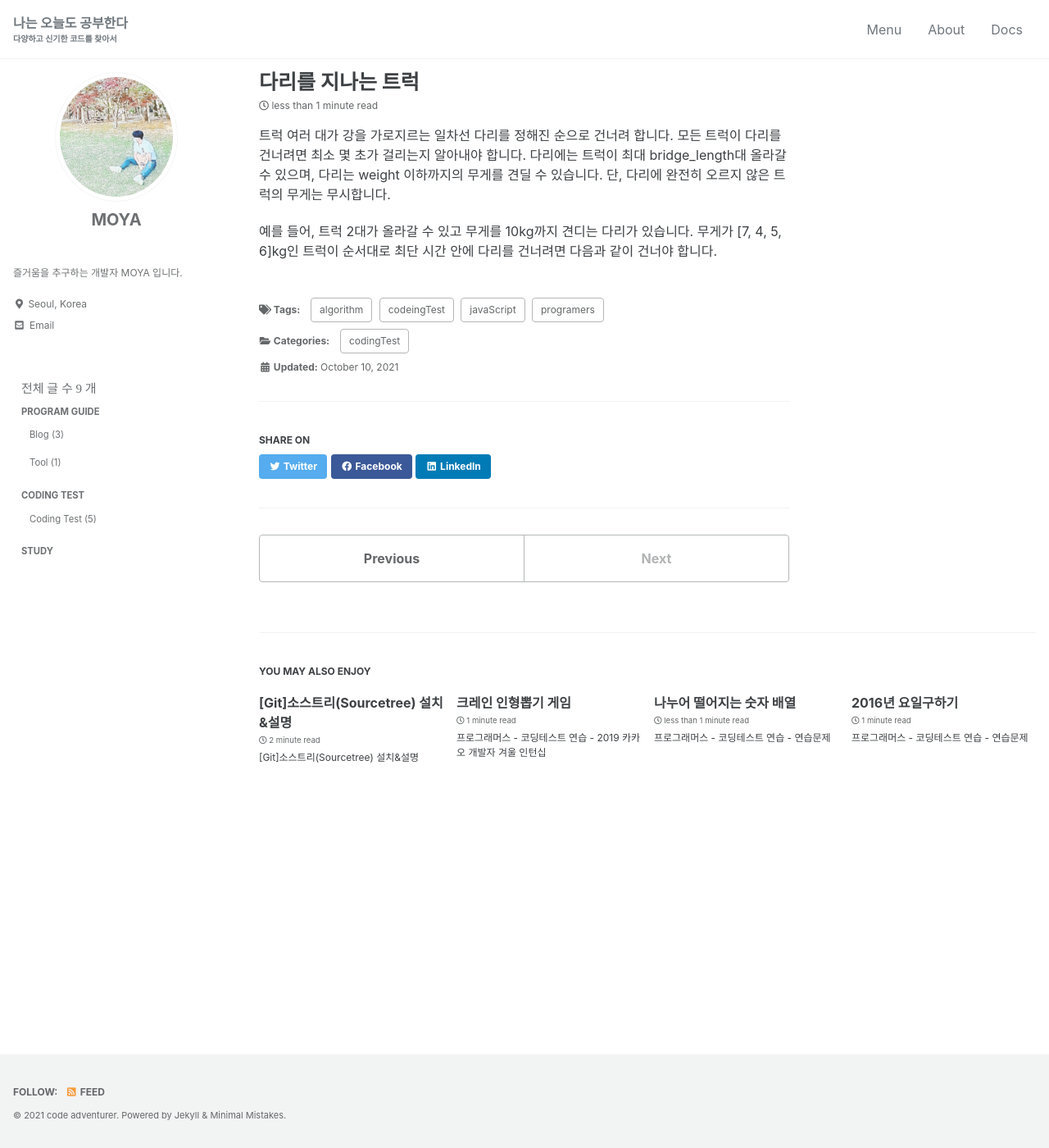
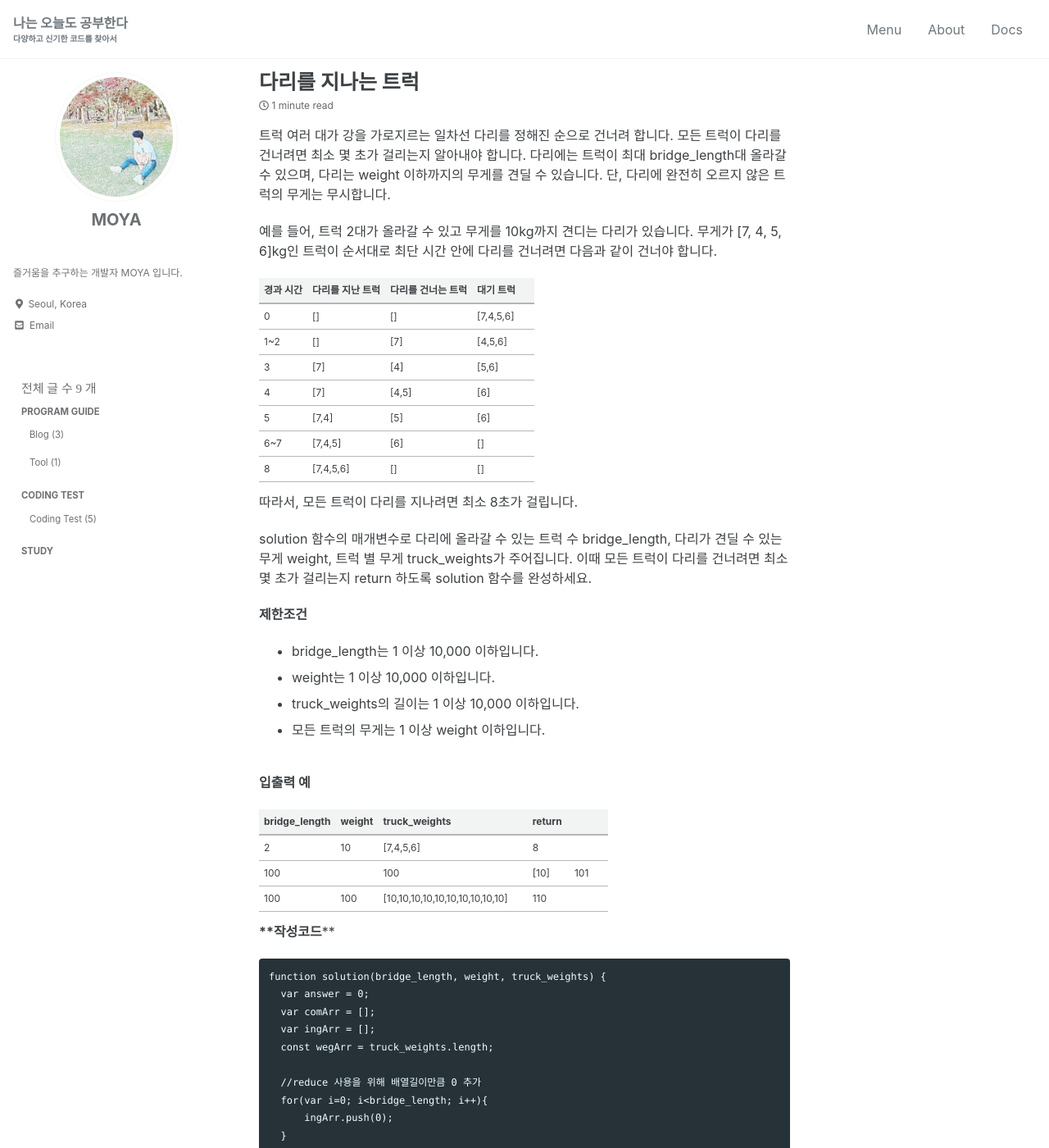
Before and after one commit to kdc7140/kdc7140.github.io, a Jekyll site: the page built from _posts/codingTest/2021-10-10-codingTest4.md, in a window 1280 px wide and 1400 px high. Shown: the whole window at 82% size. Built offline with Jekyll 4.4.1, drawn with Linux system fonts in a browser that asks for light colours; cached includes are drawn as plain includes; some web fonts are replaced; some of the changed text lies outside the part shown.

Commit message:
add post

```diff
--- a/_posts/codingTest/2021-10-10-codingTest4.md
+++ b/_posts/codingTest/2021-10-10-codingTest4.md
@@ -14,3 +14,76 @@ tags:
 트럭 여러 대가 강을 가로지르는 일차선 다리를 정해진 순으로 건너려 합니다. 모든 트럭이 다리를 건너려면 최소 몇 초가 걸리는지 알아내야 합니다. 다리에는 트럭이 최대 bridge_length대 올라갈 수 있으며, 다리는 weight 이하까지의 무게를 견딜 수 있습니다. 단, 다리에 완전히 오르지 않은 트럭의 무게는 무시합니다.
 
 예를 들어, 트럭 2대가 올라갈 수 있고 무게를 10kg까지 견디는 다리가 있습니다. 무게가 [7, 4, 5, 6]kg인 트럭이 순서대로 최단 시간 안에 다리를 건너려면 다음과 같이 건너야 합니다.
+
+
+|경과 시간|다리를 지난 트럭|다리를 건너는 트럭|대기 트럭|
+|--------|---------------|----------------|---------|
+|0|[]|[]|[7,4,5,6]|
+|1~2|	[]	|[7]	|[4,5,6]|
+|3	|[7]	|[4]	|[5,6]|
+|4	|[7]	|[4,5]	|[6]|
+|5	|[7,4]	|[5]	|[6]|
+|6~7	|[7,4,5]	|[6]	|[]|
+|8	|[7,4,5,6]	|[]	|[]|
+
+
+따라서, 모든 트럭이 다리를 지나려면 최소 8초가 걸립니다.
+
+solution 함수의 매개변수로 다리에 올라갈 수 있는 트럭 수 bridge_length, 다리가 견딜 수 있는 무게 weight, 트럭 별 무게 truck_weights가 주어집니다. 이때 모든 트럭이 다리를 건너려면 최소 몇 초가 걸리는지 return 하도록 solution 함수를 완성하세요.
+
+**제한조건**
+
+* bridge_length는 1 이상 10,000 이하입니다.
+* weight는 1 이상 10,000 이하입니다.
+* truck_weights의 길이는 1 이상 10,000 이하입니다.
+* 모든 트럭의 무게는 1 이상 weight 이하입니다.<br/><br/>
+
+
+**입출력 예**
+
+|bridge_length	|weight	|truck_weights	|return|
+|---------------|-------|---------------|------|
+|2	|10	|[7,4,5,6]	|8|
+|100	||100	|[10]	|101|
+|100	|100	|[10,10,10,10,10,10,10,10,10,10]	|110|
+
+
+
+****작성코드****
+
+    function solution(bridge_length, weight, truck_weights) {
+      var answer = 0;
+      var comArr = [];
+      var ingArr = [];
+      const wegArr = truck_weights.length;
+
+      //reduce 사용을 위해 배열길이만큼 0 추가
+      for(var i=0; i<bridge_length; i++){
+          ingArr.push(0);
+      }
+
+      while(true){
+          //다리를 지난트럭 배열길이가 처음 대기트럭 배열 길이와 동일하면 반복 종료
+          if(comArr.length == wegArr){
+              break;
+          }else{
+              //다리를 건너는 트럭이 마지막에 도달하면 다리를 지난트럭 배열에 추가
+              if(ingArr[0] != 0){
+                  comArr.push(ingArr[0]);
+              }
+              //다리를 건넜으니 다리를 건너는 트럭배열에서 첫번째 값 제거
+              ingArr.shift();
+
+              //다리를 건너고 있는 트럭무게와 대기중인 첫번째 트럭무게의 합이 weight 보다 작거나 같을경우
+              //대기중인 첫번째 트럭이 다리를 건넘
+              if(ingArr.reduce((a, b) => a + b)+truck_weights[0] <= weight){
+                  ingArr.push(truck_weights[0]);
+                  truck_weights.shift();
+              }else{
+                  ingArr.push(0);
+              }
+          }
+          answer += 1;
+      }
+      return answer;
+  }
```
